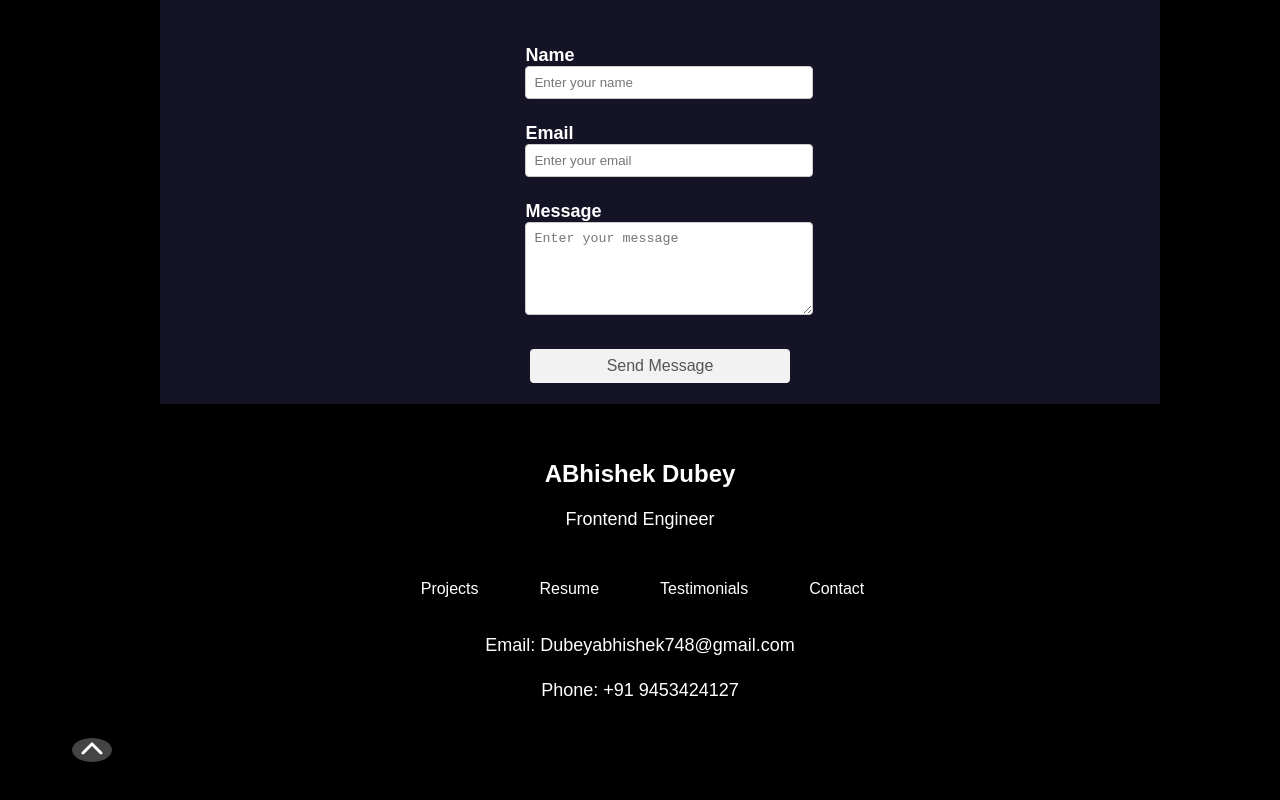
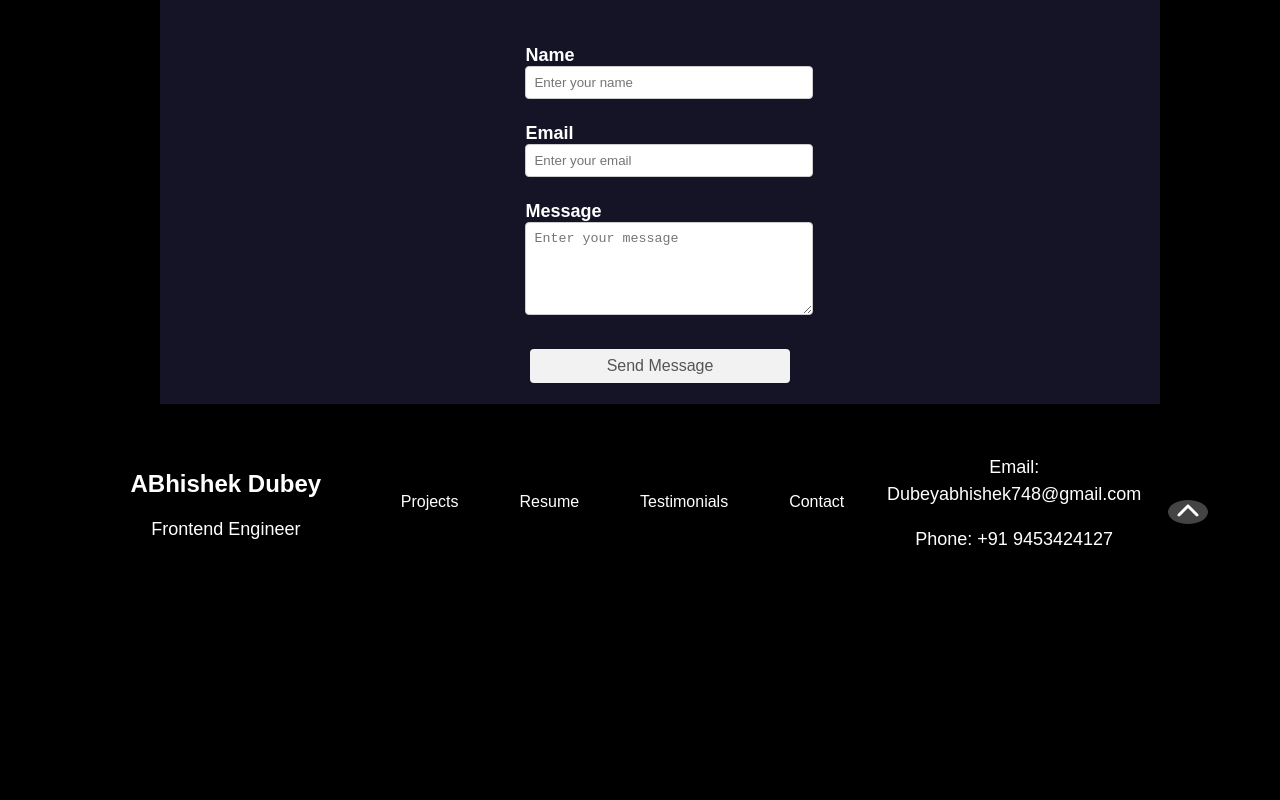
Before and after one commit to dubey748/Portfolio, a React (Vite) app: page / in a window 1280 px wide. Shown: the part 3004-3804 px from the top of the page. After the commit the page ends 3655 px from the top, so only its background shows below. Built offline with nearby package versions, Linux system fonts and the light colour scheme; no server answers; grey boxes are pictures that could not be loaded.

Commit message:
Fixed CSS flex in large screen

```diff
--- a/src/components/Footer.css
+++ b/src/components/Footer.css
@@ -8,13 +8,14 @@
   max-width: 1200px;
   margin: 0 auto;
   display: flex;
-  flex-wrap: wrap; /* Allow content to wrap on smaller screens */
   justify-content: space-between;
-  align-items: center; /* Center the content vertically */
+  align-items: center;
 }
 
-.footer-info {
-  flex: 1 0 100%; /* Allow info section to take full width on smaller screens */
+.footer-info,
+.footer-links,
+.footer-contact {
+  flex: 1;
   text-align: center;
   margin-bottom: 1rem;
 }
@@ -25,9 +26,8 @@
 }
 
 .footer-links {
-  flex: 1 0 100%; /* Allow links section to take full width on smaller screens */
   display: flex;
-  justify-content: center; /* Center the links horizontally */
+  justify-content: center;
 }
 
 .footer-links button {
@@ -37,10 +37,10 @@
   background: none;
   border: none;
   cursor: pointer;
-  font-size: 1rem; /* Set font size */
-  padding: 0.5rem 1rem; /* Set padding */
-  border-radius: 4px; /* Add rounded corners */
-  transition: background-color 0.3s ease; /* Add a smooth background color transition */
+  font-size: 1rem;
+  padding: 0.5rem 1rem;
+  border-radius: 4px;
+  transition: background-color 0.3s ease;
   margin-bottom: 0.5rem;
 }
 
@@ -49,17 +49,11 @@
 }
 
 .footer-links button:hover {
-  background-color: #61dafb; /* Change the background color on hover */
-}
-
-.footer-contact {
-  flex: 1 0 100%; /* Allow contact section to take full width on smaller screens */
-  text-align: center;
-  margin-bottom: 1rem;
+  background-color: #61dafb;
 }
 
 .footer-up-icon {
-  flex: 0 0 40px; /* Set a fixed width for the up icon container */
+  flex: 0 0 40px;
   display: flex;
   justify-content: center;
   align-items: center;
@@ -74,14 +68,13 @@
   background-color: #666;
 }
 
-/* Style the up icon itself (from Font Awesome) */
 .footer-up-icon svg {
   font-size: 1.5rem;
 }
 
 @media screen and (max-width: 768px) {
   .footer-content {
-    flex-direction: column; /* Stack the sections vertically on smaller screens */
+    flex-direction: column;
   }
 
   .footer-links button {
```
